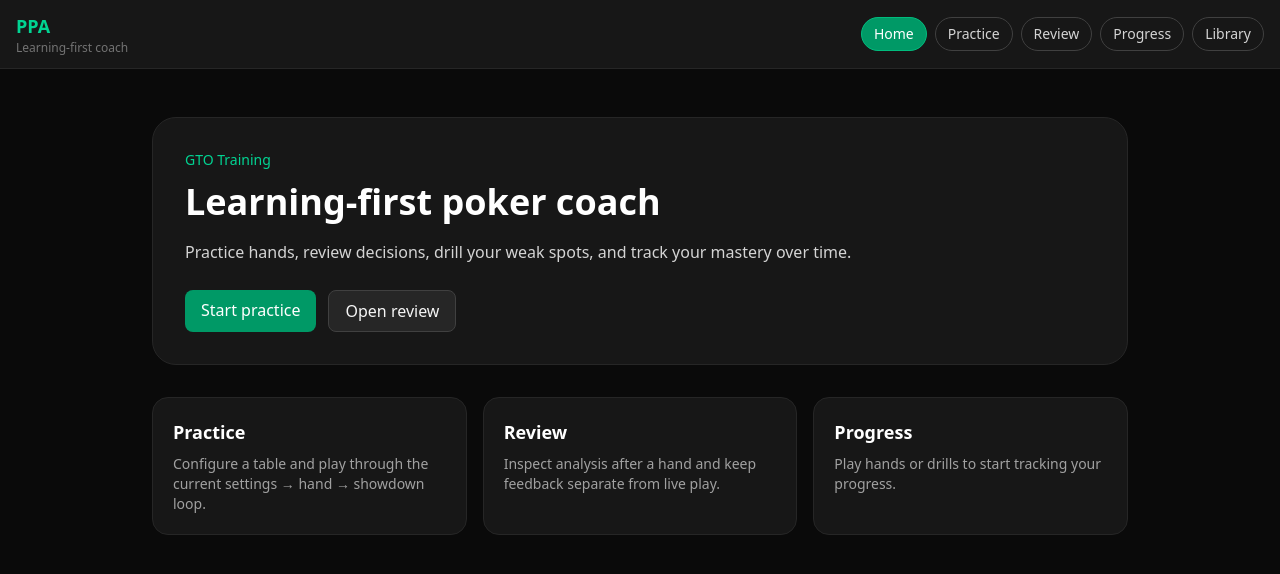
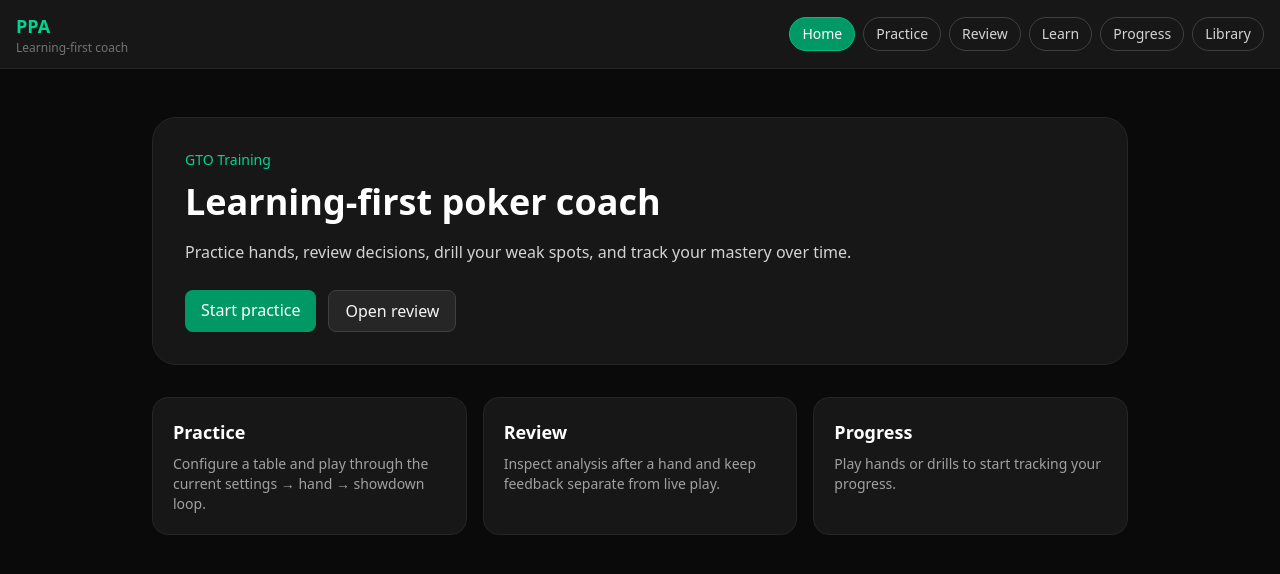
Before and after one commit to llynv/PPA, a React (Vite) app: page / in a window 1280 px wide. Shown: the top 574 px of the page. Built offline with nearby package versions, Linux system fonts and the light colour scheme.

Commit message:
feat(m5): wire Learn route and navigation

```diff
--- a/src/App.tsx
+++ b/src/App.tsx
@@ -7,6 +7,7 @@ import { DrillsPage } from "./pages/DrillsPage";
 import { ReviewPage } from "./pages/ReviewPage";
 import { ProgressPage } from "./pages/ProgressPage";
 import { LibraryPage } from "./pages/LibraryPage";
+import { LearnPage } from "./pages/LearnPage";
 
 function App() {
     return (
@@ -18,6 +19,7 @@ function App() {
                     <Route path="drills" element={<DrillsPage />} />
                 </Route>
                 <Route path="review" element={<ReviewPage />} />
+                <Route path="learn" element={<LearnPage />} />
                 <Route path="progress" element={<ProgressPage />} />
                 <Route path="library" element={<LibraryPage />} />
                 <Route path="*" element={<Navigate to="/" replace />} />
--- a/src/components/layout/productNav.ts
+++ b/src/components/layout/productNav.ts
@@ -8,6 +8,7 @@ export const PRODUCT_NAV_ITEMS: ProductNavItem[] = [
     { to: "/", label: "Home", end: true },
     { to: "/practice", label: "Practice" },
     { to: "/review", label: "Review" },
+    { to: "/learn", label: "Learn" },
     { to: "/progress", label: "Progress" },
     { to: "/library", label: "Library" },
 ];
```
